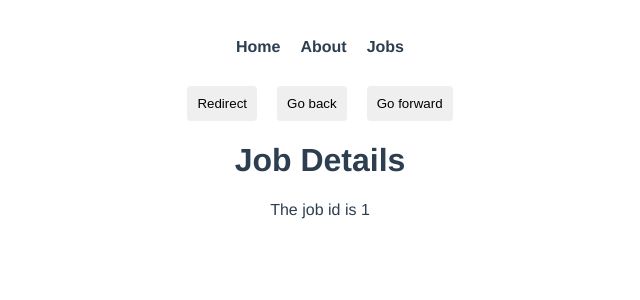
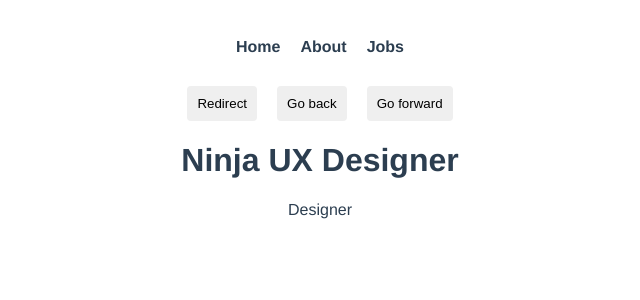
Before and after one commit to LinhKH/reaction-timer, a Vue app: page /jobs/1 in a window 1280 px wide. Shown: the top 300 px of the page, without its empty margins (320-960 px from the left). Built offline with nearby package versions, Linux system fonts and the light colour scheme; data requests are answered from the project's data file.

Commit message:
Fetching data

```diff
--- a/data/db.json
+++ b/data/db.json
@@ -3,18 +3,18 @@
         {
             "title": "Ninja UX Designer",
             "id": 1,
-            "details": "lorem"
+            "details": "Designer"
         },
         {
             "title": "Ninja Web Developer",
             "id": 2,
-            "details": "lorem"
+            "details": "Web Developer"
         },
         {
             "title": "Ninja Vue Developer",
             "id": 3,
-            "details": "lorem"
+            "details": "Vue Developer"
         }
     ],
-    "blogs" : []
+    "blogs": []
 }
--- a/src/views/jobs/JobDetails.vue
+++ b/src/views/jobs/JobDetails.vue
@@ -1,16 +1,27 @@
 <template>
-    <h1>Job Details</h1>
-    <p>The job id is {{ id }}</p>
+    <div v-if="job">
+        <h1>{{ job.title }}</h1>
+        <p>{{ job.details }}</p>
+    </div>
+    <div v-else>
+        <p>Loading job details...</p>
+    </div>
 </template>
 
 <script>
 export default {
     props: ['id'],
-    // data() {
-    //   return {
-    //     id: this.$route.params.id
-    //   }
-    // }
+    data() {
+        return {
+            job: null
+        }
+    },
+    mounted() {
+        fetch('http://localhost:3000/jobs/' + this.id)
+            .then(res => res.json())
+            .then(data => this.job = data)
+            .catch(err => console.log(err.message))
+    }
 }
 </script>
 
--- a/src/views/jobs/Jobs.vue
+++ b/src/views/jobs/Jobs.vue
@@ -1,9 +1,14 @@
 <template>
     <h1>Jobs</h1>
-    <div v-for="job in jobs" :key="job.id" class="job">
-        <router-link :to="{ name: 'JobDetails', params: { id: job.id } }">
-            <h2>{{ job.title }}</h2>
-        </router-link>
+    <div v-if="jobs.length">
+        <div v-for="job in jobs" :key="job.id" class="job">
+            <router-link :to="{ name: 'JobDetails', params: { id: job.id } }">
+                <h2>{{ job.title }}</h2>
+            </router-link>
+        </div>
+    </div>
+    <div v-else>
+        <p>Loading jobs...</p>
     </div>
 </template>
 
@@ -11,12 +16,14 @@
 export default {
     data() {
         return {
-            jobs: [
-                { title: 'Ninja UX Designer', id: 1, details: 'lorem' },
-                { title: 'Ninja Web Developer', id: 2, details: 'lorem' },
-                { title: 'Ninja Vue Developer', id: 3, details: 'lorem' },
-            ],
+            jobs: [],
         }
+    },
+    mounted() {
+        fetch('http://localhost:3000/jobs')
+            .then(res => res.json())
+            .then(data => this.jobs = data)
+            .catch(err => console.log(err.message))
     }
 }
 </script>
```
